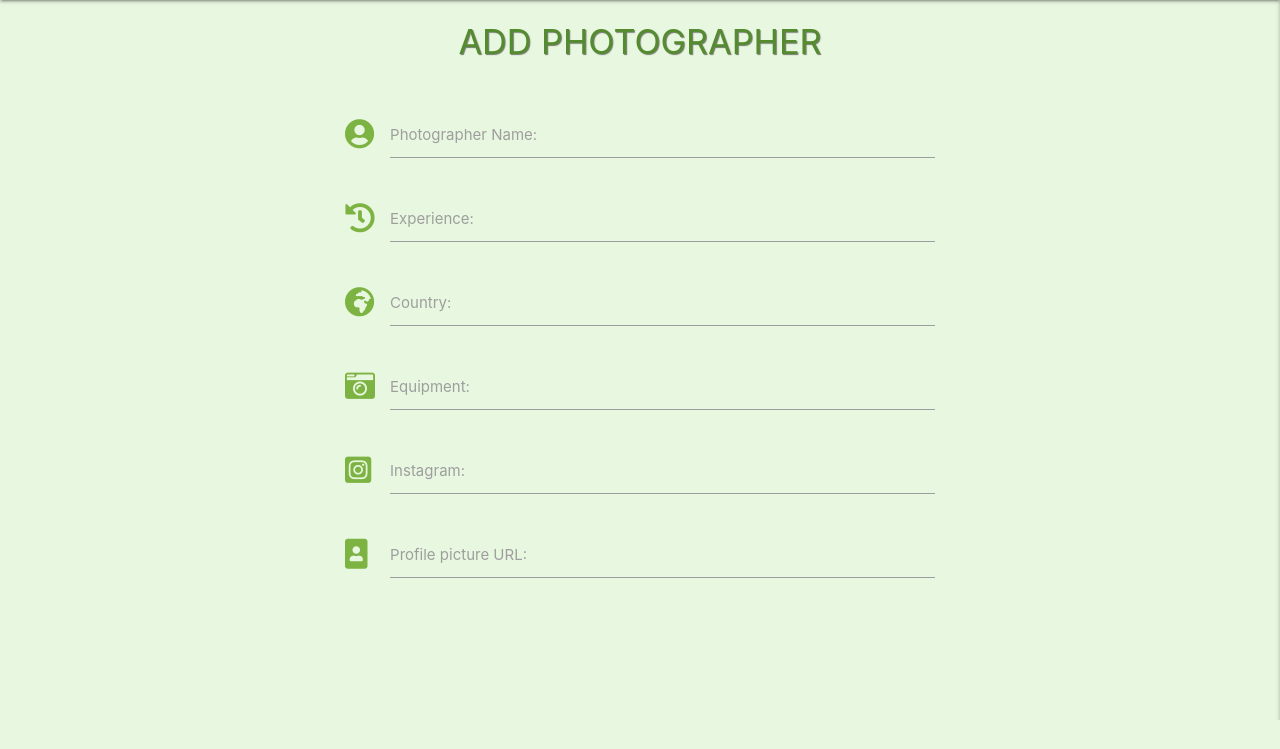
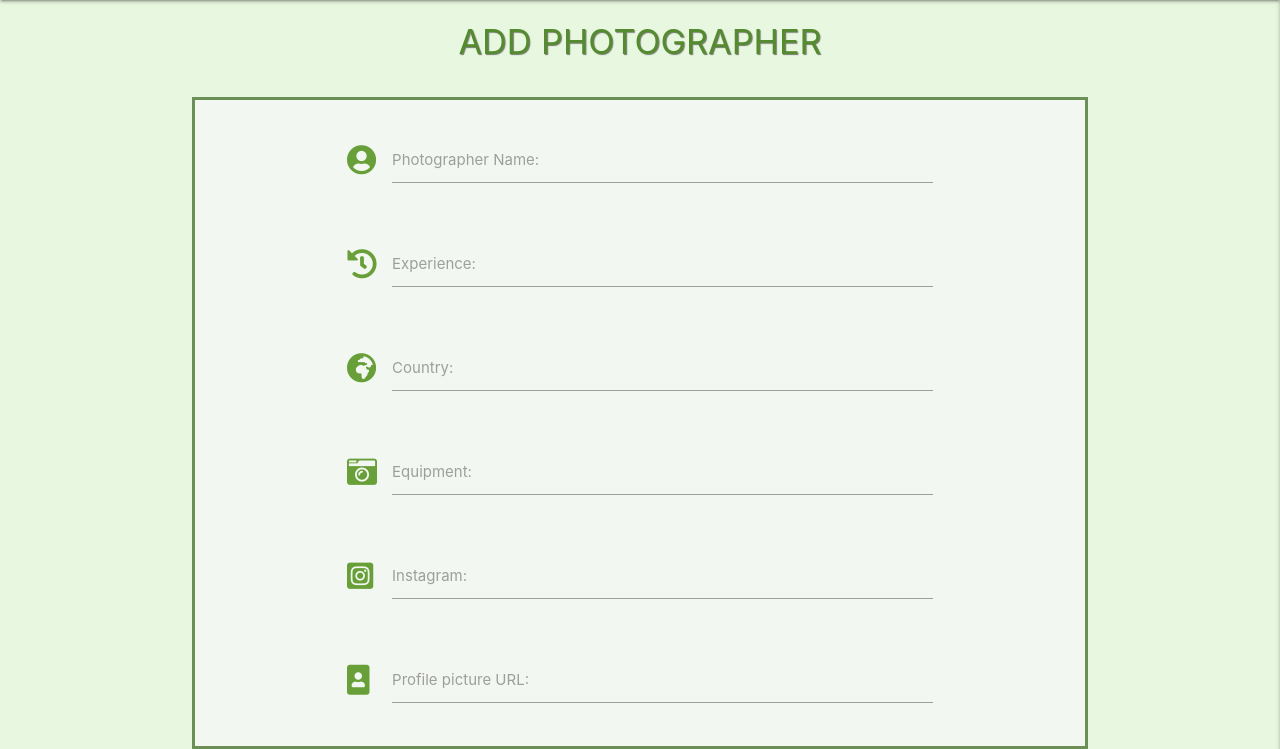
Before and after one commit to OndrejValla/TALENTED-PEOPLE, a Flask app: page /add_photographer in a window 1280 px wide. Shown: the part 80-829 px from the top of the page. Before the commit the page ends 800 px from the top, so only its background shows below. Run offline with Flask 2, Linux system fonts and the light colour scheme; some libraries are stand-ins or nearby versions.

Commit message:
Add input form for add_photographer.html

```diff
--- a/static/css/style.css
+++ b/static/css/style.css
@@ -1,3 +1,4 @@
+/* BASE.HTML */
 body {
     background-color: rgb(232, 247, 223);
 }
@@ -49,3 +50,10 @@ u {
         font-size: 16px;
     }
 }
+
+/* ADD_PHOTOGRAPHER.HTML */
+
+.add-photographer-container {
+    background-color: rgb(243, 247, 241);
+    border: 3px solid rgb(108, 143, 88);
+}
--- a/templates/add_photographer.html
+++ b/templates/add_photographer.html
@@ -4,67 +4,66 @@
 <h4 class="center-align light-green-text text-darken-3 text-shadow">ADD PHOTOGRAPHER
 </h4><br>
 
-<div class="container">
+<div class="container add-photographer-container"><br>
     <form class="col s12" method="POST" action="">
         <div class="row">
             <div class="input-field col s8 offset-s2 light-green-text
-            text-darken-1">
+            text-darken-2">
                 <i class="fas fa-user-circle prefix"></i>
-                <input id="photographer_name" type="text" class="validate
-                light-green-text text-darken-4" required>
+                <input id="photographer_name" name="photographer_name" minlength="4" type="text"
+                    class="validate light-green-text text-darken-4" required>
                 <label for="photographer_name">Photographer Name:</label>
             </div>
+        </div>
 
+        <div class="row">
+            <div class="input-field col s8 offset-s2 light-green-text
+            text-darken-2">
+                <i class="fas fa-history prefix"></i>
+                <input id="photographer_experience" name="photographer_experience" minlength="4" type="text"
+                    class="validate light-green-text text-darken-4">
+                <label for="photographer_experience">Experience:</label>
+            </div>
+        </div>
 
+        <div class="row">
+            <div class="input-field col s8 offset-s2 light-green-text
+            text-darken-2">
+                <i class="fas fa-globe-africa prefix"></i>
+                <input id="photographer_country" name="photographer_country" minlength="3" type="text"
+                    class="validate light-green-text text-darken-4">
+                <label for="photographer_country">Country:</label>
+            </div>
+        </div>
 
+        <div class="row">
             <div class="input-field col s8 offset-s2 light-green-text
-            text-darken-1">
-                <i class="fas fa-history prefix"></i>
-                <input id="experience" type="text" class="validate
-                light-green-text text-darken-4">
-                <label for="experience">Experience:</label>
-            </div>
-
-
-
-            <div class="input-field col s8 offset-s2 light-green-text
-            text-darken-1">
-                <i class="fas fa-globe-africa prefix"></i>
-                <input id="country" type="text" class="validate
-                light-green-text text-darken-4">
-                <label for="country">Country:</label>
-            </div>
-
-
-
-            <div class="input-field col s8 offset-s2 light-green-text
-            text-darken-1">
+            text-darken-2">
                 <i class="fas fa-camera-retro prefix"></i>
-                <input id="equipment" type="text" class="validate
+                <input id="equipment" name="equipment" type="text" class="validate
                 light-green-text text-darken-4">
                 <label for="equipment">Equipment:</label>
             </div>
+        </div>
 
+        <div class="row">
+            <div class="input-field col s8 offset-s2 light-green-text
+            text-darken-2">
+                <i class="fab fa-instagram-square prefix"></i>
+                <input id="photographer_instagram" name="photographer_instagram" type="text"
+                    class="validate light-green-text text-darken-4" required>
+                <label for="photographer_instagram">Instagram:</label>
+            </div>
+        </div>
 
-
+        <div class="row">
             <div class="input-field col s8 offset-s2 light-green-text
-            text-darken-1">
-                <i class="fab fa-instagram-square prefix"></i>
-                <input id="instagram" type="text" class="validate
-                light-green-text text-darken-4" required>
-                <label for="instagram">Instagram:</label>
+            text-darken-2">
+                <i class="fas fa-portrait prefix"></i>
+                <input id="photographer_image_URL" name="photographer_image_URL" type="text"
+                    class="validate light-green-text text-darken-4" required>
+                <label for="photographer_image_URL">Profile picture URL:</label>
             </div>
-
-
-
-            <div class="input-field col s8 offset-s2 light-green-text
-            text-darken-1">
-                <i class="fas fa-portrait prefix"></i>
-                <input id="profile_picture" type="text" class="validate
-                light-green-text text-darken-4" required>
-                <label for="profile_picture">Profile picture URL:</label>
-            </div>
-
         </div>
     </form>
 </div>
--- a/templates/home.html
+++ b/templates/home.html
@@ -1,7 +1,8 @@
 {% extends "base.html" %}
 {% block main_content %}
 
-<h4 class="center-align light-green-text text-darken-3 text-shadow home-heading">Welcome to<br><u>TALENTED PEOPLE</u>
+<h4 class="center-align light-green-text text-darken-3 text-shadow home-heading">
+    Welcome
 </h4>
 
 
--- a/templates/profile.html
+++ b/templates/profile.html
@@ -3,7 +3,7 @@
 <!-- PROFILE -->
 {% for user in user_profile %}
 <h4 class="center-align light-green-text text-darken-3 text-shadow">
-    {{ user["firstname"] }}'s PROFILE</h4>
+    {{ user["firstname"] }}'s Profile</h4>
 
 <div class="row">
     <div class="col s12 m6 offset-m3">
--- a/templates/register.html
+++ b/templates/register.html
@@ -11,7 +11,7 @@
                 <div class="input-field col s9 offset-s1">
                     <i class="fas fa-user-plus prefix light-green-text text-darken-3"></i>
                     <input id="firstname" name="firstname" type="text" minlength="1" maxlength="15"
-                        pattern="^[a-zA-Z]{1,15}$" class="validate" title="1 to 15 characters only" required>
+                        pattern="^[a-zA-Z]{1,15}$" class="validate" title="The name you wish to be greeted by" required>
                     <label for="firstname">Your First Name</label>
                 </div>
             </div>
```
Also changed, not shown: templates/photographers.html (+15 -8 lines).
